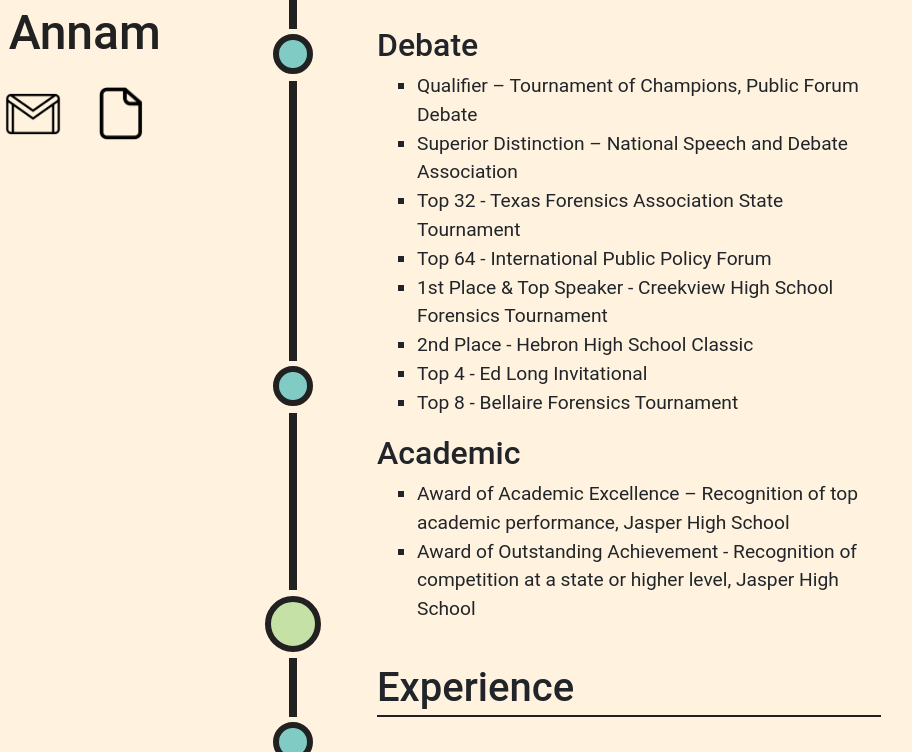
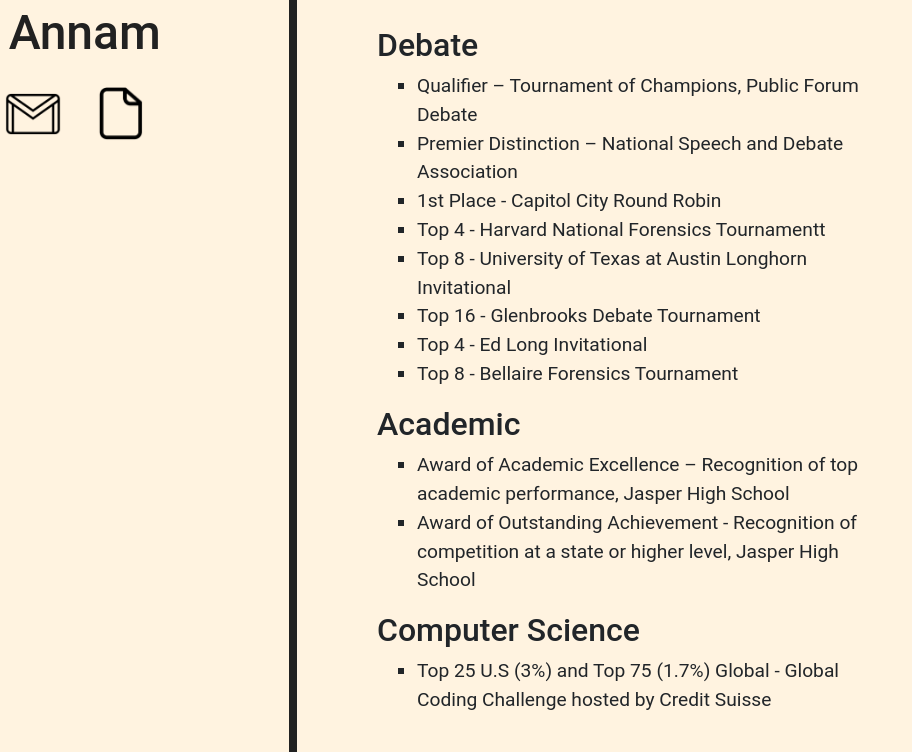
Before and after one commit to rahinroy/rahinroy.github.io, a plain HTML site: page index.html in a window 1280 px wide. Shown: the part 340-1092 px from the top of the page, 239-1151 px from the left. Drawn offline with nearby package versions, Linux system fonts and the light colour scheme.

Commit message:
fixed scaling

```diff
--- a/index.html
+++ b/index.html
@@ -34,7 +34,7 @@
 	</br>
 
 
-	<div class="bigCircle c0"></div>
+<!-- 	<div class="bigCircle c0"></div>
 	<div class="bigRect c0"></div>
 
 	<div class="bigCircle c1"></div>
@@ -62,7 +62,7 @@
 	<div class="smallRect s6"></div>
 
 	<div class="smallCircle s7"></div>
-	<div class="smallRect s7"></div>
+	<div class="smallRect s7"></div> -->
 
 
 	<h1 class="h1">Accomplishments</h1>
@@ -71,11 +71,11 @@
 	<h2 class="h2">Debate</h2>
 		<ul style="list-style-type:square" class="list">
 			<li>Qualifier – Tournament of Champions, Public Forum Debate</li>
-			<li>Superior Distinction – National Speech and Debate Association</li>
-			<li>Top 32 - Texas Forensics Association State Tournament</li>
-			<li>Top 64 - International Public Policy Forum</li>
-			<li>1st Place & Top Speaker - Creekview High School Forensics Tournament</li>
-			<li>2nd Place - Hebron High School Classic</li>
+			<li>Premier Distinction – National Speech and Debate Association</li>
+			<li>1st Place - Capitol City Round Robin</li>
+			<li>Top 4 - Harvard National Forensics Tournamentt</li>
+			<li>Top 8 - University of Texas at Austin Longhorn Invitational</li>
+			<li>Top 16 - Glenbrooks Debate Tournament</li>
 			<li>Top 4 - Ed Long Invitational</li>
 			<li>Top 8 - Bellaire Forensics Tournament</li>
 		</ul>
@@ -84,7 +84,12 @@
 			<li>Award of Academic Excellence – Recognition of top academic performance, Jasper High School</li>
 			<li>Award of Outstanding Achievement - Recognition of competition at a state or higher level, Jasper High School</li>
 		</ul>
+	<h2 class="h2">Computer Science</h2>
+		<ul style="list-style-type:square" class="list">
+			<li>Top 25 U.S (3%) and Top 75 (1.7%) Global - Global Coding Challenge hosted by Credit Suisse</li>
+		</ul>
 	<br>
+
 	<h1 class="h1">Experience</h1>
 
 <br>
```
